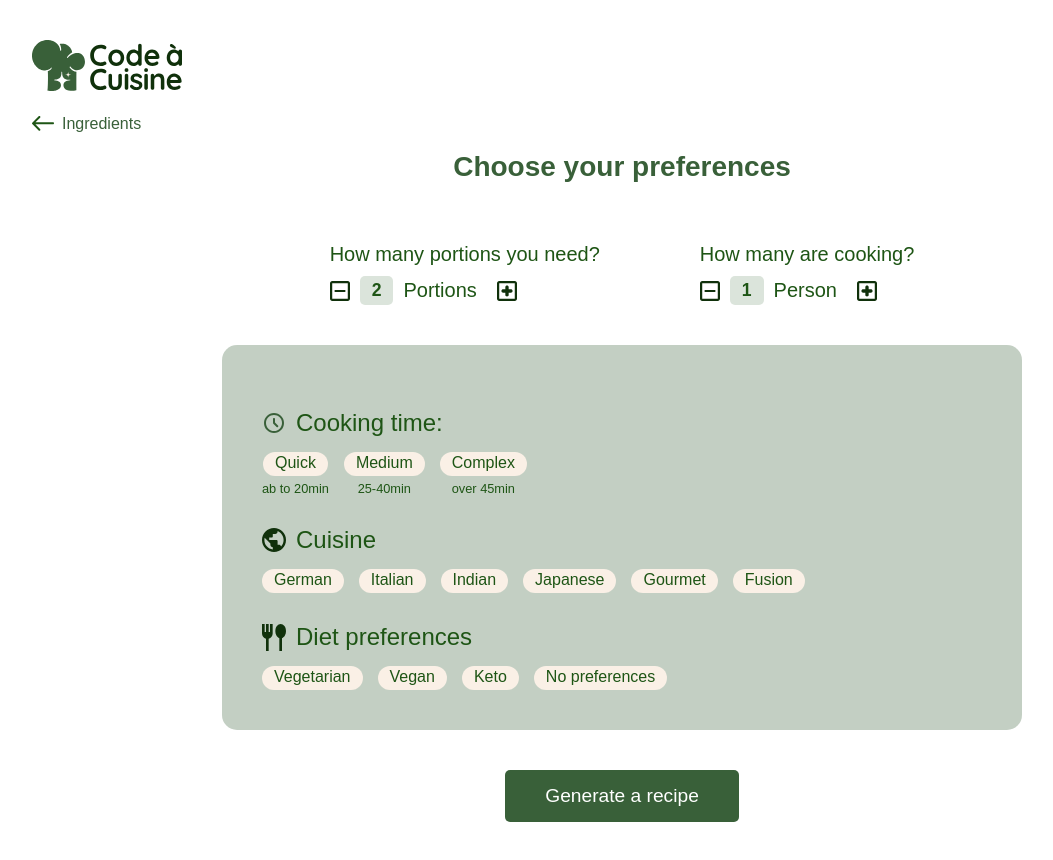
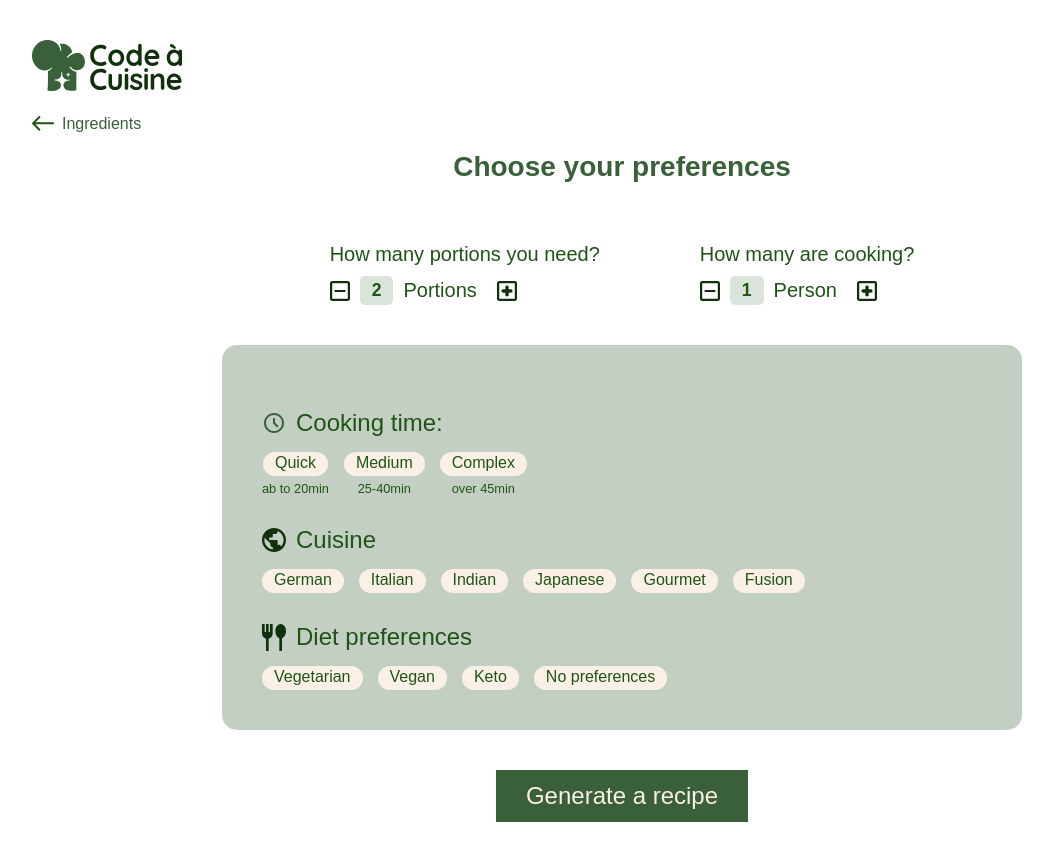
Before and after one commit to NikolPap/Code-a-Cuisine, an Angular app: page /preferences in a window 1280 px wide. Shown: the whole page, without its empty margins (18-1071 px from the left). Built offline with nearby package versions, Linux system fonts and the light colour scheme.

Commit message:
Ändere die Schaltfläche für die Rezeptgenerierung in eine dunkelgrüne Schaltfläche

```diff
--- a/src/app/pages/preferences/preferences.html
+++ b/src/app/pages/preferences/preferences.html
@@ -80,7 +80,7 @@
   </div>
 
   <div class="actions-container-center">
-    <button class="btn-generate" (click)="generateRecipe()">Generate a recipe</button>
+    <button class="btn-dark-green" (click)="generateRecipe()">Generate a recipe</button>
     <app-loading-screen *ngIf="isLoading"></app-loading-screen>
   </div>
 </div>
```
